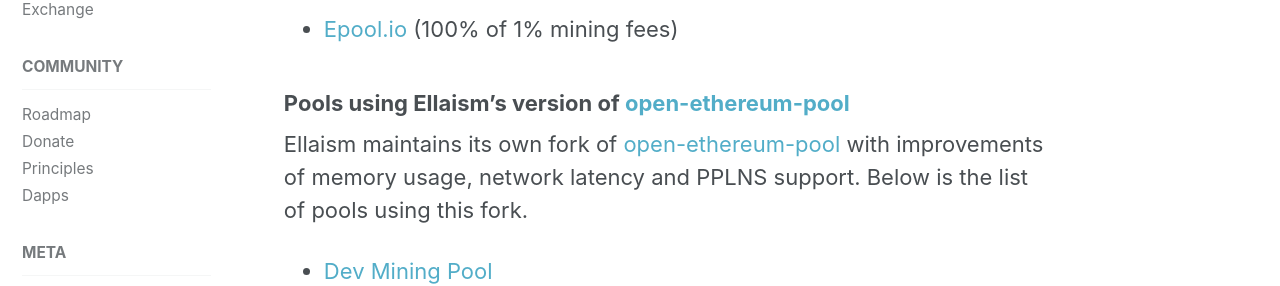
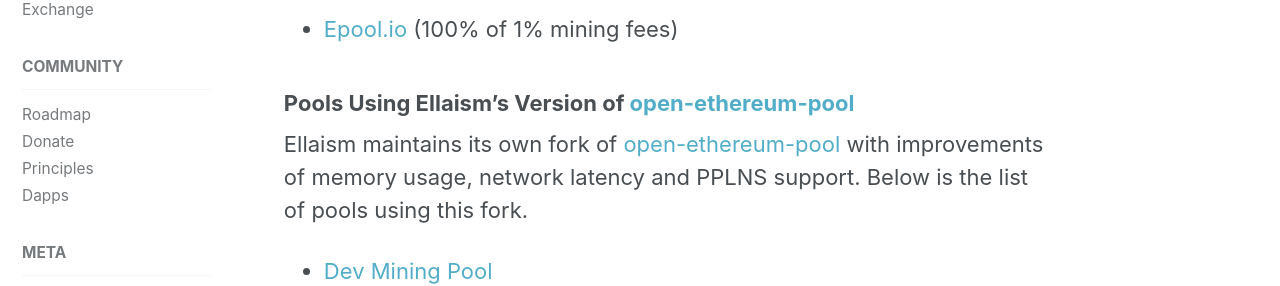
Before and after one commit to ellaism/ellaism.org, a Jekyll site: the page built from _docs/mining.md, in a window 1280 px wide and 900 px high, scrolled down 1286 px. Shown: the part 170-456 px from the top of the window. Built offline with Jekyll 4.4.1, drawn with Linux system fonts in a browser that asks for light colours.

Commit message:
Title cap

```diff
--- a/_docs/mining.md
+++ b/_docs/mining.md
@@ -43,7 +43,7 @@
 * [Ellaism IO](http://pool.ellaism.io) (50% of 1% mining fees)
 * [Epool.io](http://ella.epool.io) (100% of 1% mining fees)
 
-### Pools using Ellaism's version of [open-ethereum-pool](https://github.com/ellaism/open-ethereum-pool)
+### Pools Using Ellaism's Version of [open-ethereum-pool](https://github.com/ellaism/open-ethereum-pool)
 
 Ellaism maintains its own fork of [open-ethereum-pool](https://github.com/ellaism/open-ethereum-pool) with improvements of memory usage, network latency and PPLNS support. Below is the list of pools using this fork.
 
```
